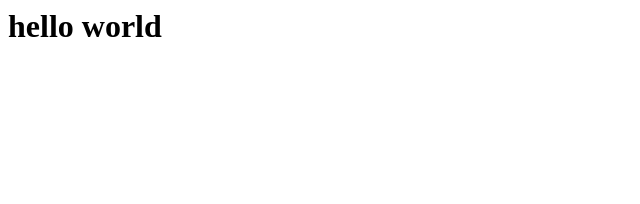
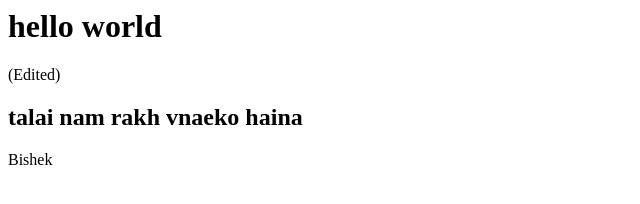
Before and after one commit to Hsetin98/Webdevelopment_nitesh, a plain HTML site: page index.html in a window 1280 px wide. Shown: the whole page, without its empty margins (0-640 px from the left). Drawn offline with Linux system fonts and the light colour scheme.

Commit message:
changed TITLE , added text

```diff
--- a/index.html
+++ b/index.html
@@ -1,8 +1,12 @@
 <html>
 <head>
-<title>hello</title>
+<title>Khamba</title>
 </head>
 <body>
 	<h1>hello world</h1>
+	(Edited)
+	<h2>talai nam rakh vnaeko haina</h2>
+	Bishek
+
 </body>
 </html>
```
